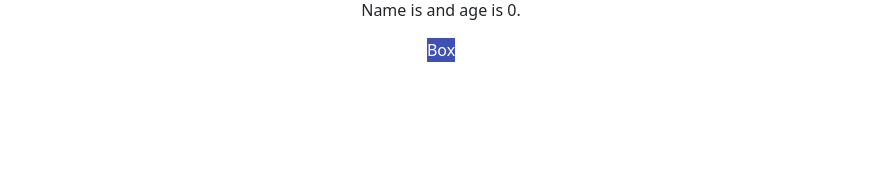
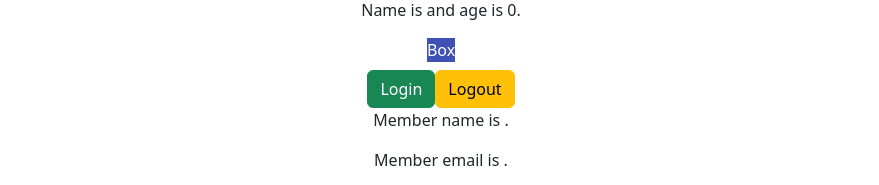
Before and after one commit to RahimliZakir/React-TypeScript, a React (Create React App) app in the folder app/: page / in a window 1280 px wide. Shown: the part 725-910 px from the top of the page, without its empty margins (199-1078 px from the left). Before the commit the page ends 800 px from the top, so only its background shows below. Built offline with nearby package versions, Linux system fonts and the light colour scheme.

Commit message:
useContext Future Value

```diff
--- a/app/src/App.tsx
+++ b/app/src/App.tsx
@@ -12,6 +12,8 @@ import User from "./components/state/User";
 import CounterName from "./components/state/CounterName";
 import ThemeProvider from "./components/context/ThemeProvider";
 import Box from "./components/context/Box";
+import MemberContextProvider from "./components/context/MemberContextProvider";
+import Member from "./components/context/Member";
 
 const App = () => {
   const personName = {
@@ -79,6 +81,10 @@ const App = () => {
       <ThemeProvider>
         <Box />
       </ThemeProvider>
+      {/* useContext Future Value */}
+      <MemberContextProvider>
+        <Member />
+      </MemberContextProvider>
     </div>
   );
 };
--- /dev/null
+++ b/app/src/components/context/Member.tsx
@@ -0,0 +1,36 @@
+import React, { useContext } from "react";
+
+import { MemberContext } from "./MemberContextProvider";
+
+const User = () => {
+  const memberContext = useContext(MemberContext);
+
+  const handleLogin = () => {
+    if (memberContext)
+      memberContext.setMember({
+        name: "Zakir",
+        email: "zakirer@code.edu.az",
+      });
+  };
+
+  const handleLogout = () => {
+    if (memberContext) memberContext.setMember(null);
+  };
+
+  return (
+    <div className="d-flex flex-column align-items-center mt-2">
+      <div>
+        <button onClick={handleLogin} className="btn btn-success">
+          Login
+        </button>
+        <button onClick={handleLogout} className="btn btn-warning">
+          Logout
+        </button>
+      </div>
+      <p>Member name is {memberContext?.member?.name}.</p>
+      <p>Member email is {memberContext?.member?.email}.</p>
+    </div>
+  );
+};
+
+export default User;
--- /dev/null
+++ b/app/src/components/context/MemberContextProvider.tsx
@@ -0,0 +1,29 @@
+import React, { useState, createContext } from "react";
+
+type AuthMember = {
+  name: string;
+  email: string;
+};
+
+type MemberContextType = {
+  member: AuthMember | null;
+  setMember: React.Dispatch<React.SetStateAction<AuthMember | null>>;
+};
+
+export const MemberContext = createContext<MemberContextType | null>(null);
+
+type MemberContextProviderProps = {
+  children: React.ReactNode;
+};
+
+const MemberContextProvider = ({ children }: MemberContextProviderProps) => {
+  const [member, setMember] = useState<AuthMember | null>(null);
+
+  return (
+    <MemberContext.Provider value={{ member, setMember }}>
+      {children}
+    </MemberContext.Provider>
+  );
+};
+
+export default MemberContextProvider;
```
